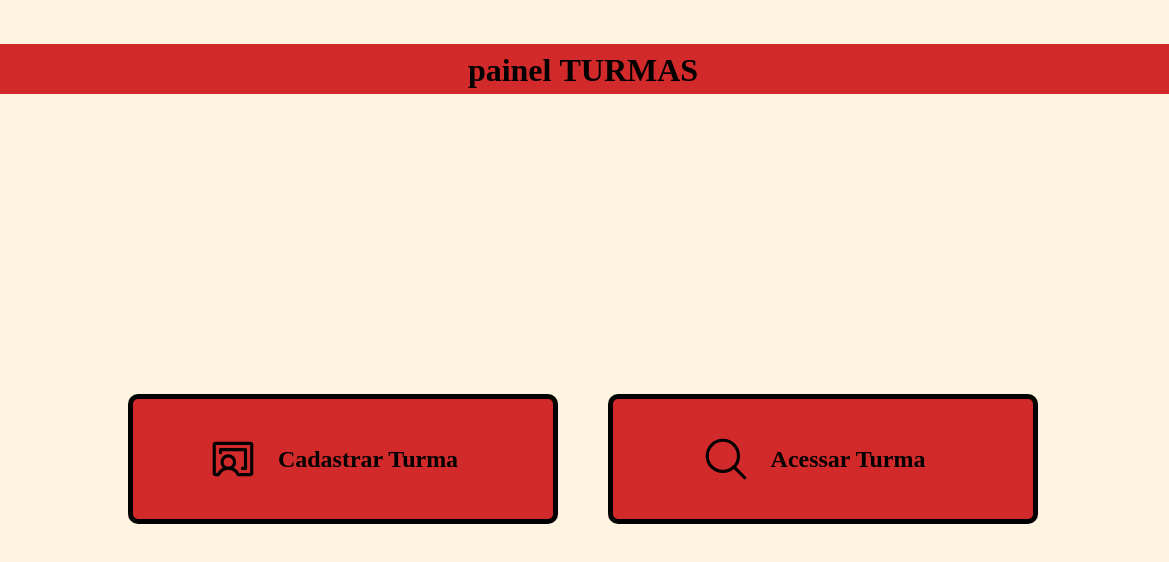
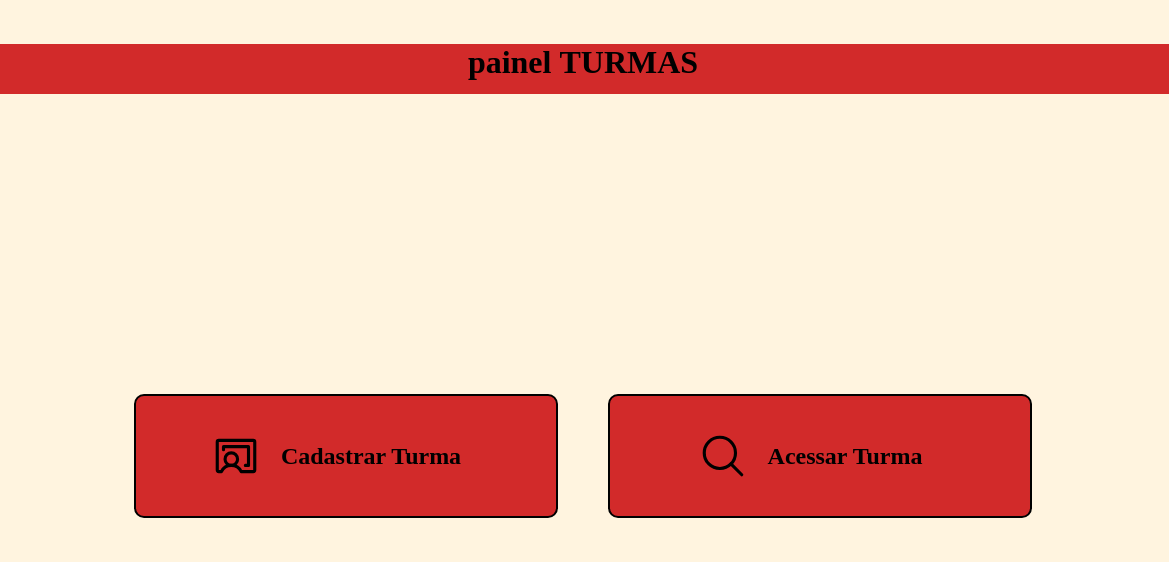
Before and after one commit to Emanoele23/pa, a plain HTML site: page index.html in a window 1280 px wide. Shown: the full height of the page, 57-1226 px from the left. Drawn offline with Linux system fonts and the light colour scheme; a web font is replaced by a local one.

Commit message:
Update style.css 2

```diff
--- a/style.css
+++ b/style.css
@@ -199,7 +199,11 @@ header {
 }
 h1 {
     text-align: center;
-    margin: -10px 0 0 0; }
+    margin: -10px 0 0 0;
+    position:relative;
+    bottom: 1vh;
+
+}
 #cad{
         position: absolute;
     top: 6px;
@@ -261,7 +265,7 @@ a {
     border-radius: 10px;
     transition: 0.3s;
     padding: 10px;
-    border: 5px solid #000000;
+    border: 2px solid #000000;
 }
 
 
```
